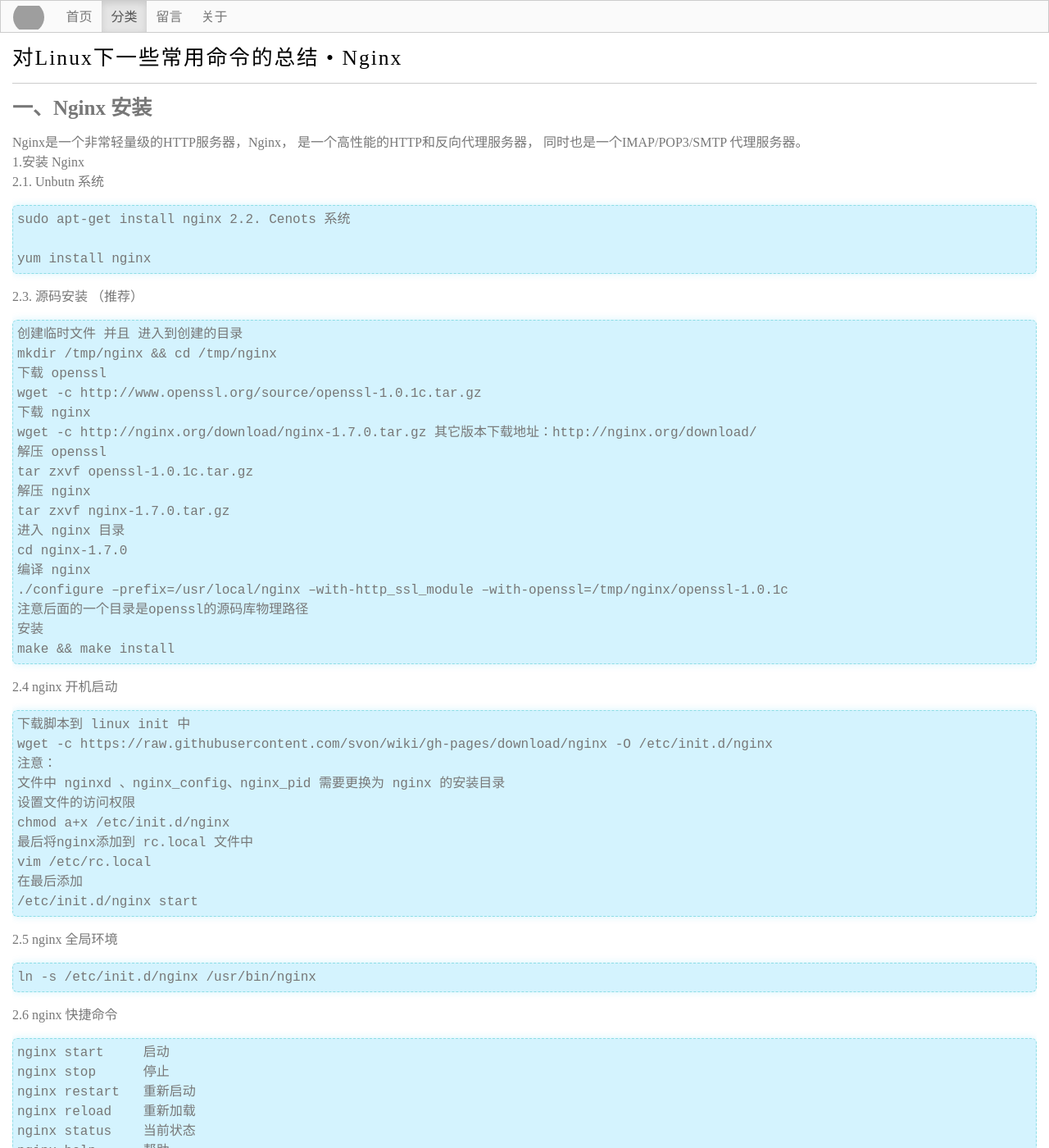
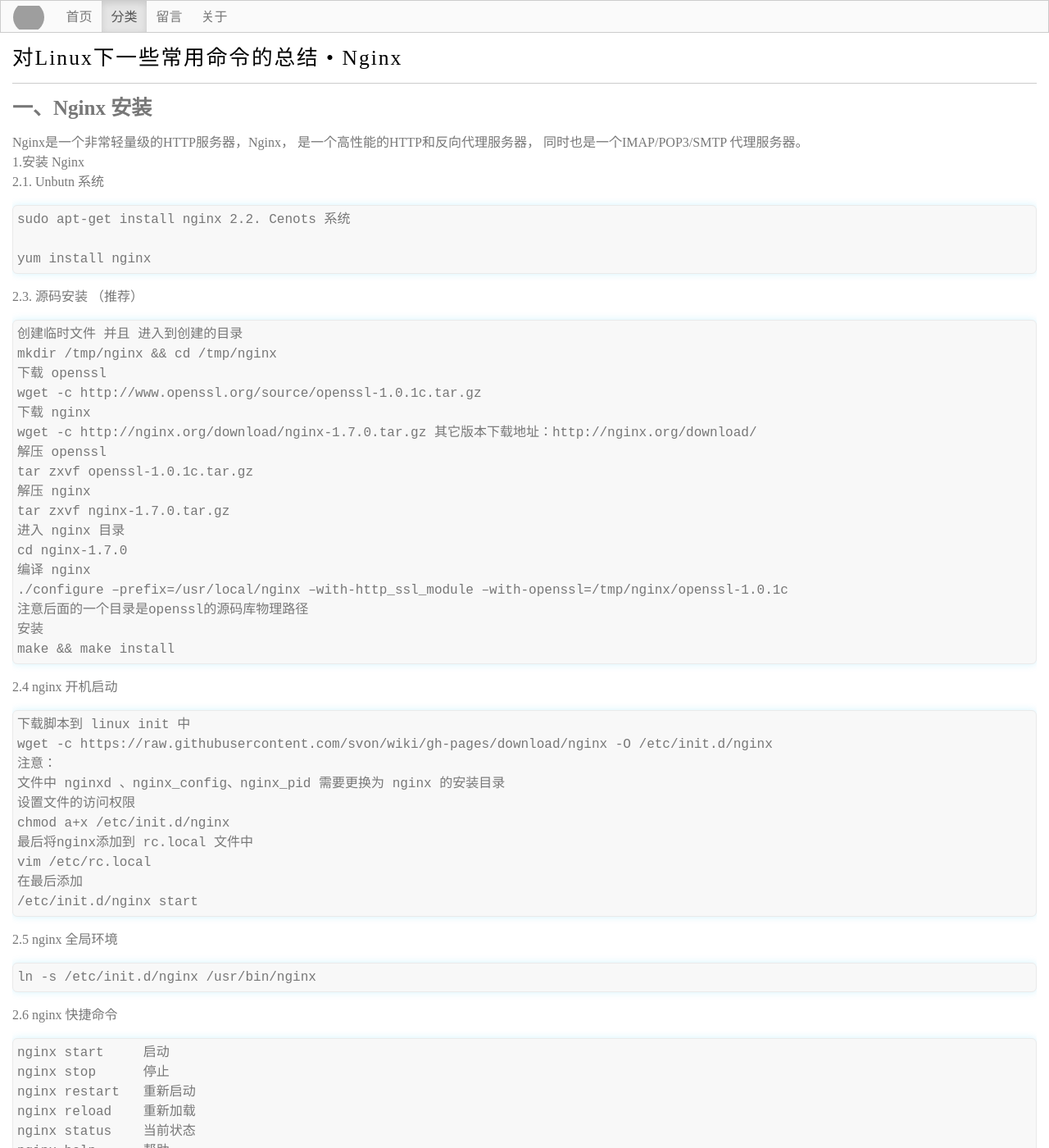
Before and after one commit to CodeDreamfy/wiki, a Jekyll site: the page built from _posts/2015-04-22-linux-nginx.md, in a window 1280 px wide and 1400 px high. Shown: the whole window at 82% size. Built offline with Jekyll 4.4.1, drawn with Linux system fonts in a browser that asks for light colours; grey boxes are pictures that could not be loaded.

Commit message:
更改了wiki－code的底色

```diff
--- a/static/css/main.css
+++ b/static/css/main.css
@@ -98,8 +98,8 @@
 	width: 100%; display: block;margin: 10px 0;zoom: 1;_zoom:1
 	box-sizing: border-box; -webkit-box-sizing: border-box;
 	padding: 5px;
-	background-color: rgba(4, 185, 246, 0.16667);
-	border:1px dashed rgba(0, 178, 179, 0.33333);
+	border: 1px solid #eaeaea;
+   	background-color: #f8f8f8;
 	border-radius: 6px;
 	box-shadow: 0 0 10px rgba(4, 185, 246, 0.16667);
 	word-wrap:break-word;
```
